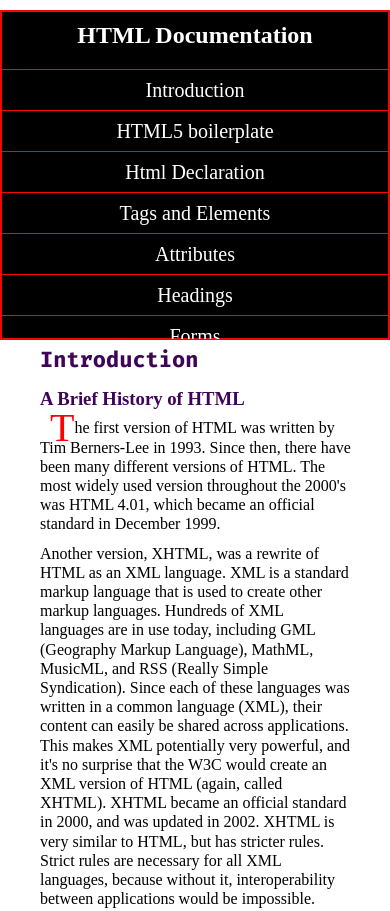
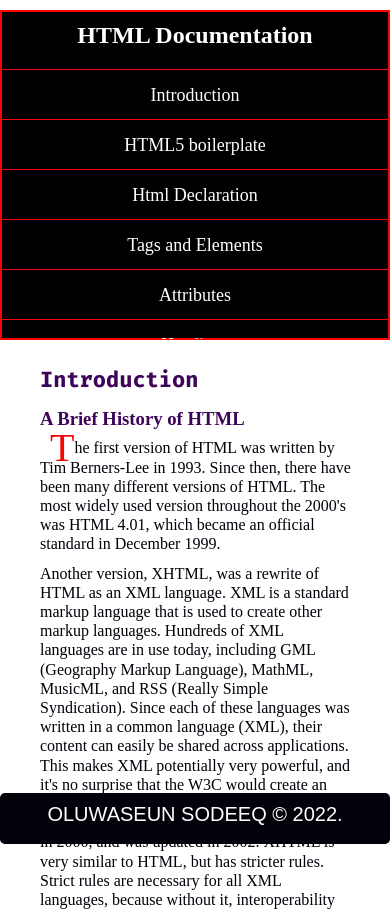
Before and after one commit to OluwaseunSodeeq/technical-documentation-freecodecamp, a plain HTML site: page index.html in a window 390 px wide. Shown: the top 911 px of the page. Drawn offline with Linux system fonts and the light colour scheme.

Commit message:
final commit

```diff
--- a/index.html
+++ b/index.html
@@ -113,18 +113,19 @@
             <header>Tags and Elements</header>
             <article>
                 <p>Informally, HTML elements are sometimes referred to as "tags" (an example of synecdoche), though many prefer the term tag strictly in reference to the markup delimiting the start and end of an element.</p>
-                <p>help web browsers to convert HTML documents into web pages. Tags are always enclosed in angle brackets <>. Tags are case insensitive</p>
+                <p>help web browsers to convert HTML documents into web pages. Tags are always enclosed in angle brackets &lt;&gt;. Tags are case insensitive</p>
                 <p>To clearify it, a tag is just a named kind of element, because an elment is more than a tag. An element is made up of tag, content and sometimes attribute(s)</p>
                 <p>There are two types of tags and two types of Elements,these are they repectively:</p>
                 <h5>html Tags</h5>
                 <ol>
                     <li>
-                         <p> <b>Self-closing Tags:</b> are the type of HTML tags that need not to be closed manually by its closing tag, which means there is no saperate closing tag for it as &lt;/tag&gt;.</p>
-                         <p></p>A few examples of self closing tags are &lt;img/&gt;, &lt;input/&gt;, &lt;br/&gt;, &lt;hr/&gt;, etc.</p>
-                         <p>Self closing tags are also alternatively known as void tags, empty tags, singletons tags, etc. i.e these tags do not have contents and also can not have any child.</p></li>
+                         <p> <b>Self-closing Tags:</b> are the type of HTML tags that need not to be closed manually by its closing tag, which means there is no saperate closing tag for it as &lt;/tag&gt;. </p>
+                         <p>A few examples of self closing tags are &lt;img/&gt;, &lt;input/&gt;, &lt;br/&gt;, &lt;hr/&gt;, etc.</p>
+                         <p>Self closing tags are also alternatively known as void tags, empty tags, singletons tags, etc. i.e these tags do not have contents and also can not have any child.</p>
                          <code class="example block">
                             &lt;hr&gt;
-                            &lt;input type="text"&gt;</code>
+                            &lt;input type="text"&gt;
+                         </code>
                     </li>
                     <li>
                         <P><b>Opening and Closing Tags:</b>The closing tag is made up of the element’s symbol preceded by a forward slash and wrapped in angle brackets, like this:</P>
@@ -247,7 +248,6 @@
                     </code>
                    </li>
                 </ul>
-
             </article>
         </section>
 
@@ -274,31 +274,27 @@
                 </code>
 
 
-              </p>
             </article>
         </section>
 
         <section class="main-section" id="Anchor_Element">
             <header>Anchor Element</header>
             <article>
-                <p> <b>Anchor Element:</b> The &lt;a&gt; HTML element (or anchor element), with its href attribute, creates a hyperlink to web pages, files, email addresses, locations in the same page, or anything else a URL can address.</p>
-                <p>Content within each <a> should indicate the link's destination. If the href attribute is present, pressing the enter key while focused on the &lt;a&gt; element will activate it.</p>
+                <p> <b>Anchor Element:</b> The &lt;a&gt; &lt;/a&gt; HTML element (or anchor element), with its href attribute, creates a hyperlink to web pages, files, email addresses, locations in the same page, or anything else a URL can address.</p>
+                <p>Content within each &lt;a&gt; should indicate the link's destination. If the href attribute is present, pressing the enter key while focused on the &lt;a&gt; element will activate it.</p>
                 <p>An anchor (or link) is an example of an inline element and it is also an example ofopening and closing tags</p>
-                  <code class="element"> &lt;a&gt;This is an example of an anchor element&lt;/a&gt;</code>
-
-              </p>
+                <code class="element"> &lt;a&gt;This is an example of an anchor element &lt;/a&gt; </code>
             </article>
         </section>
 
         <section class="main-section" id="Paragraph">
             <header>Paragraph</header>
             <article>
-                <p> <b>Paragraph:</b> The lt;p&gt; HTML element represents a paragraph. Paragraphs are usually represented in visual media as blocks of text separated from adjacent blocks by blank lines and/or first-line indentation, but HTML paragraphs can be any structural grouping of related content, such as images or form fields. </p>
-                <p>Paragraphs are block-level elements, and notably will automatically close if another block-level element is parsed before the closing &lt;/p&gt;
+                <p> <b>Paragraph:</b> The &lt;p&gt;&lt;/p&gt; HTML element represents a paragraph. Paragraphs are usually represented in visual media as blocks of text separated from adjacent blocks by blank lines and/or first-line indentation, but HTML paragraphs can be any structural grouping of related content, such as images or form fields. </p>
+                <p>Paragraphs are block-level elements, and notably will automatically close if another block-level element is parsed before the closing &lt;/p&gt;</p>
                 <code class="example"> &lt;p&gt;This is an example of a paragraph&lt;/p&gt;</code>
             </article>
         </section>
-
         <section class="main-section" id="Div_and_Section">
             <header>Div and Section</header>
             <article>
@@ -321,41 +317,29 @@
         <footer class="footer-main-section" >
             <h3>References</h3>
 
-            <div>
             <p class="last-p"> All the documentations in this page is taken from these platforms below:</p>
             <ul class="ref">
-              <!-- <li>
-                All the documentation in this page is taken from
-                <a
-                  href="https://developer.mozilla.org/en-US/docs/Web/JavaScript/Guide"
-                  target="_blank"
-                  >MDN</a
-                >
-              </li> -->
+
               <li><a href="https://www.washington.edu/accesscomputing/webd2/student/unit1/module3/html_history.html#:~:text=The%20first%20version%20of%20HTML,HTML%20as%20an%20XML%20language." target="_blank">History of HTML By University of Washington</a></li>
-                <li><a href="https://en.wikipedia.org/wiki/HTML5">Wikipedia.org</a></li>
-                <li><a href="https://www.freecodecamp.org/news/html-starter-template-a-basic-html5-boilerplate-for-index-html/" target="_blank">Freecodecamp.org</a></li>
+              <li><a href="https://en.wikipedia.org/wiki/HTML5"> Wikipedia.org</a></li>
+              <li><a href="https://www.freecodecamp.org/news/html-starter-template-a-basic-html5-boilerplate-for-index-html/" target="_blank"> Freecodecamp.org</a></li>
               <li><a href="https://www.geeksforgeeks.org/"target="_blank">Geeksforgeeks</a></li>
               <li><a href="https://www.tutorialspoint.com/" target="_blank">Tutorialspoint.com</a></li>
               <li><a href="https://www.tutorialstonight.com/" target="_blank">Tutorialstonight.com</a></li>
               <li><a href="https://simpledev.io/" target="_blank">Simpledev</a></li>
               <li><a href="https://developer.mozilla.org/" target="_blank">MDN</a></li>
               <li><a href="https://www.w3schools.com/" target="_blank">W3schools</a></li>
-                <li><a href="https://www.linkedin.com/in/oluwaseun-sodeeq-5765a322a/" target="_blank">Sodeeq Oluwaseun</a></li>
+              <li><a href="https://www.linkedin.com/in/oluwaseun-sodeeq-5765a322a/" target="_blank"> Oluwaseun Sodeeq</a></li>
 
 
             </ul>
-          </div>
-        </footer>
 
 
 
-
-
-
-
-
-
-
+        </footer>
+      </main>
+      <div class="last">
+        <p>OLUWASEUN SODEEQ &copy; 2022.</p>
+      </div>
 </body>
 </html>
--- a/styles.css
+++ b/styles.css
@@ -1,64 +1,72 @@
-@import url('https://fonts.googleapis.com/css2?family=Bebas+Neue&family=Fira+Code:wght@400;500;600;700&display=swap');
+@import url("https://fonts.googleapis.com/css2?family=Bebas+Neue&family=Fira+Code:wght@400;500;600;700&display=swap");
 
 * {
-    margin:0;
-    padding:0;
-    box-sizing:border-box;
+  margin: 0;
+  padding: 0;
+  box-sizing: border-box;
+}
+html {
+  scroll-behavior: smooth;
 }
 :root {
-    --first-background-color:#FFFFFF;
-    --second-background-color:aliceblue;
-    --text-color-one:rgb(1, 1, 10);
-    --text-color:rgb(62, 4, 88);
-    --text-color-three:#FFFFFF;
-    --bold-text:#250225;
-    --bottom-line:#f80404;
-
+  --first-background-color: #ffffff;
+  --second-background-color: aliceblue;
+  --text-color-one: rgb(1, 1, 10);
+  --text-color: rgb(62, 4, 88);
+  --text-color-three: #ffffff;
+  --bold-text: #250225;
+  --bottom-line: #f80404;
+}
+body {
+  position: relative;
+  width: 100%;
+  overflow-x: hidden;
 }
 #navbar {
   position: fixed;
   min-width: 300px;
   top: 0px;
-    /* right: 0px; */
   left: 0px;
   width: 300px;
-    height: 98%;
+  height: 92%;
   border-color: var(--bold-text);
   border-radius: 10px;
   border: 2px solid var(--bottom-line);
   background-color: #000;
-    color:var(--text-color-three);
+  color: var(--text-color-three);
   margin-top: 10px;
   margin-right: 5px;
 }
 
-
 #navbar ul {
-    height: 90%;
+  height: 100%;
   padding: 0;
-    overflow-y: auto;
   overflow-x: hidden;
-    list-style-type: circle;
+  list-style-type: none;
 }
 
 #navbar li {
-
   border-top: 1px solid var(--bottom-line);
   text-align: center;
   position: relative;
   width: 100%;
+  /* height: calc(100% / 14); */
+  height: calc(100% / 14);
+  padding: auto;
 }
 
 #navbar a {
-    line-height: 2.5rem;
+  line-height: 3.5rem;
+  height: 100%;
   display: block;
   font-size: 20px;
+  text-align: center;
   font-weight: 500;
-    color:var(--text-color-three);
+  color: var(--text-color-three);
   text-decoration: none;
   cursor: pointer;
 }
-  #navbar a:hover{
+#navbar a:hover {
   background-color: var(--bottom-line);
   color: #000;
 }
@@ -72,32 +80,33 @@
 }
 #main-doc {
   position: absolute;
-    /* margin-right: 300px; */
-    margin-left: 310px;
+  width: calc(100% -320px);
+  left: 320px;
   padding: 20px;
   line-height: 1.2rem;
   min-width: 300px;
-
 }
-  .one::first-letter{
+.one::first-letter {
   float: left;
   font-size: 2.5rem;
   color: var(--bottom-line);
   margin-left: 10px;
 }
 .main-section,
-  .footer-main-section{
+.footer-main-section {
+  width: 100%;
+  position: relative;
   margin-top: 20px;
   margin-bottom: 10px;
+  padding-top: 20px;
 }
 .main-section header {
-    font-family: "Fira Code",sans-serif;
+  font-family: "Fira Code", sans-serif;
   color: var(--text-color);
   font-weight: 700;
   font-size: 22px;
   margin: 10px;
   text-align: center;
-
 }
 #introduction {
   margin-top: 0px;
@@ -107,6 +116,7 @@
   margin-top: 20px;
 }
 p {
+  color: var(--text-color-one);
   margin-top: 10px;
 }
 h5 {
@@ -118,29 +128,25 @@
   margin: 0px;
 }
 b {
-    font-family: "Fira Code",sans-serif;
+  font-family: "Fira Code", sans-serif;
   color: var(--bold-text);
   font-size: 17px;
   font-weight: 500;
+}
 
-  }
-   span {
-
-   }
 code {
   position: relative;
   display: block;
   text-align: left;
   white-space: pre-line;
-    background-color:var(--second-background-color);
+  background-color: var(--second-background-color);
   padding: 5px 0px 5px 50px;
   border-radius: 10px;
   height: auto;
   margin-top: 10px;
   line-height: 1.3rem;
-
 }
-   .main-section a{
+.main-section a {
   text-decoration: none;
   font-style: italic;
   font-family: Arial, Helvetica, sans-serif;
@@ -148,15 +154,21 @@
   color: rgb(2, 2, 88);
 }
 footer ul {
-    list-style-type: square;
-    /* list-style: none; */
-
+  list-style-type: circle;
+  /* list-style-type: "->"; */
+  padding-bottom: 50px;
 }
-   footer ul li a{
+#navbar ul li {
+  vertical-align: top;
+}
+#navbar ul li a {
+  vertical-align: top;
+}
+footer ul li a {
   text-decoration: none;
   color: var(--text-color-one);
-    font-size: 17px;
-    font-weight: 500;
+  font-size: 18px;
+  font-weight: 700;
   margin-bottom: 10px;
 }
 footer h3 {
@@ -166,59 +178,91 @@
   font-size: 22px;
   color: var(--bold-text);
   margin-bottom: 10px;
-
+}
+.last {
+  width: 100%;
+  position: fixed;
+  height: 6%;
+  border-radius: 5px;
+  background-color: var(--text-color-one);
+  bottom: 0;
+  left: 0;
+  right: 0;
+  color: var(--first-background-color);
+  text-align: center;
 }
 
+.last > p {
+  font-family: "Cormorant SC", sans-serif;
+  font-weight: 500;
+  font-size: 20px;
+  color: var(--first-background-color);
+}
 
-
-
-  @media (max-width:768px){
+/* @media (max-width: 768px) { */
+@media (max-width: 1024px) {
   body {
     width: 100%;
     margin: 0 auto;
-
   }
-    #navbar{
-      width: 90%;
-      position:absolute;
+  #navbar {
+    position: absolute;
     top: 0px;
     z-index: 1;
     width: 100%;
     height: 330px;
-      /* border: none; */
     border-radius: 0px;
-
-
   }
   #navbar ul {
     height: 270px;
   }
 
-    #main-doc{
-      position:relative;
+  #navbar a {
+    line-height: 2.5rem;
+    padding-top: 5px;
+    font-size: 18px;
+  }
+  #navbar li {
+    height: 50px;
+  }
+
+  #main-doc {
+    position: absolute;
     width: 90%;
-      margin-right:0px;
-      margin-left: 20px;
-      margin-top: 330px ;
+    right: auto;
+    left: 30px;
+    top: 330px;
+  }
 
-
-    }
-    #navbar a:hover{
+  #navbar a:hover {
     background-color: var(--bottom-line);
   }
 
   .footer,
-    .main-section #ref-headings{
+  .main-section #ref-headings {
     text-align: center;
-
-
   }
-    .ref{
+  .ref {
     text-align: center;
     margin-top: 10px;
   }
   footer ul {
     list-style: none;
+    padding-bottom: 50px;
+  }
+  ::-webkit-scrollbar {
+    display: none;
+  }
 }
 
+@media (max-width: 600px) {
+  #navbar a {
+    line-height: 1.3rem;
+    padding-top: 15px;
   }
+}
+@media (max-width: 400px) {
+  #main-doc {
+    left: 20px;
+  }
+}
```
Lines whose indentation alone changed are shown as unchanged.
